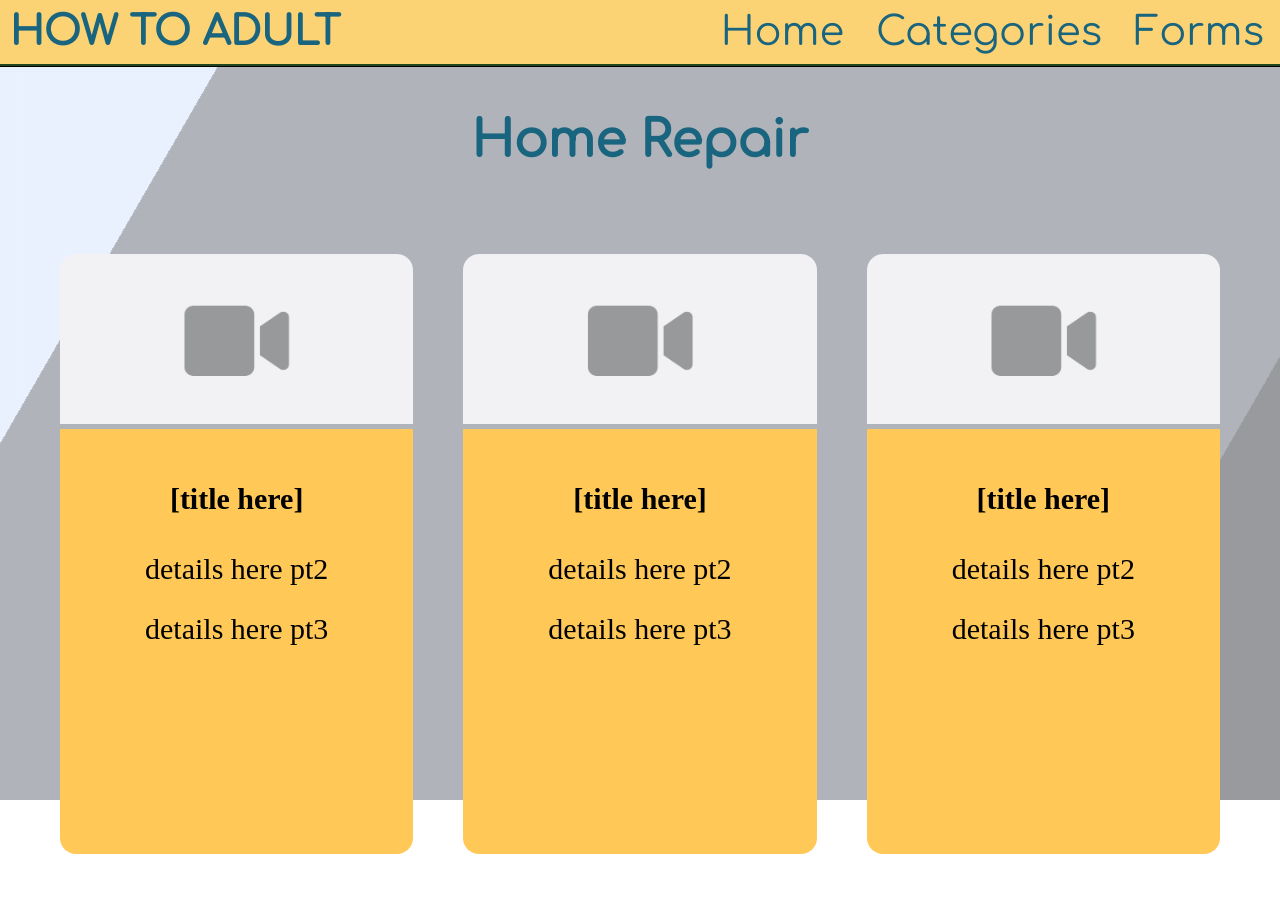
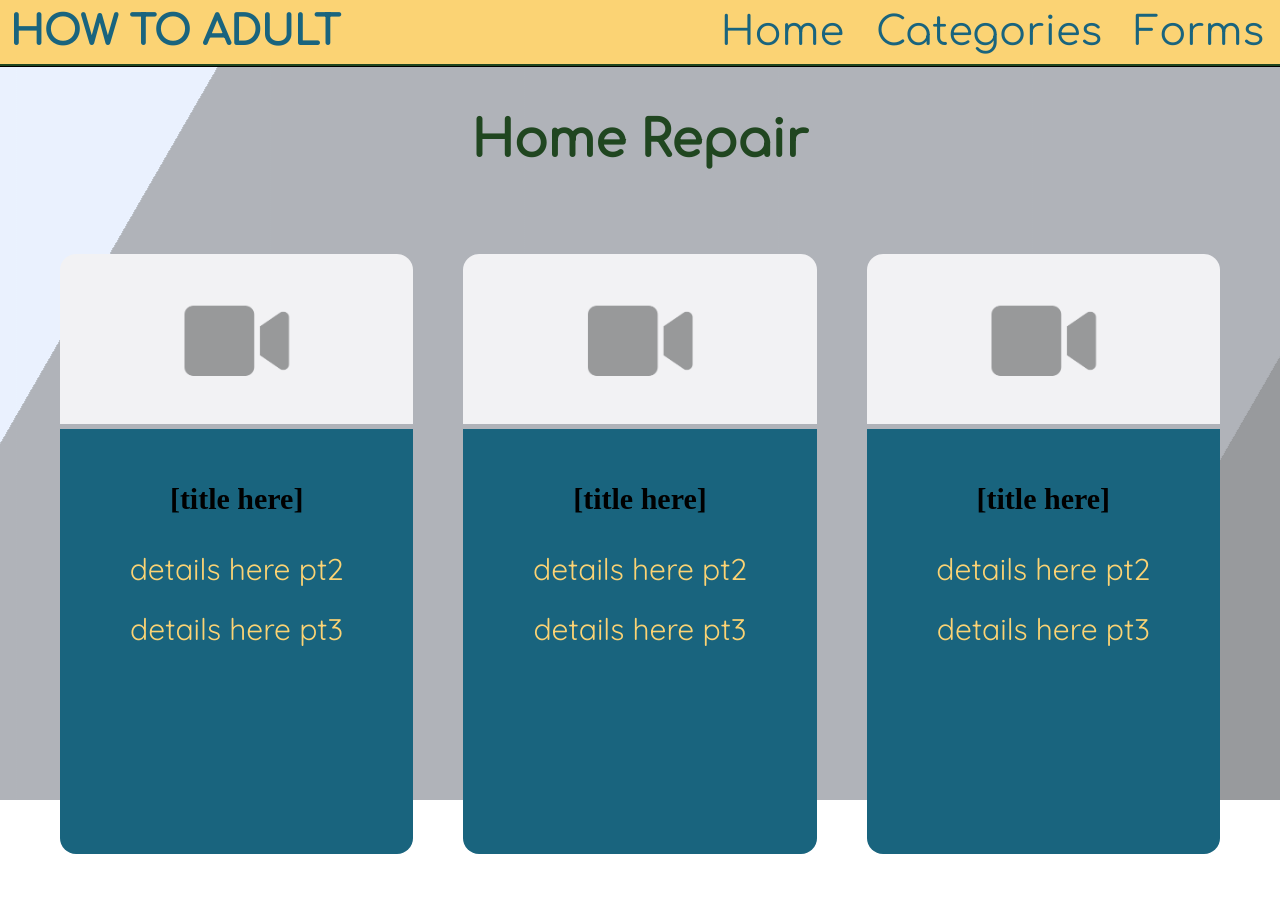
Before and after one commit to mahmouds1/How-To-Adult, a plain HTML site: page public/home-categories/homeRepair.html in a window 1280 px wide. Shown: the top 901 px of the page. Drawn offline with Linux system fonts and the light colour scheme; no server answers.

Commit message:
fonts and colors done for category pages

```diff
--- a/public/home-categories/catHDesign.css
+++ b/public/home-categories/catHDesign.css
@@ -24,7 +24,7 @@ h1.title_hta {
 }
 
 h1.cat_title {
-    color: #19647E;
+    color: #204620;
     margin: 2%;
     padding: 20px 10px 10px 10px;
     font-family: "Comfortaa";
@@ -213,7 +213,7 @@ a:link {
 
 /* Bottom Card Section */
 .property-description {
-    background: #FFC857;
+    background: #19647E;
     padding: 0.5em 1em;
     text-align: center;
     height: inherit;
@@ -223,4 +223,18 @@ a:link {
     box-shadow: 0 8px 16px 0 #1F2041;
 
 }
+
+.property-card a,
+.property-card a:visited,
+.property-card a:hover,
+.property-card a:active {
+    color: white;
+    font-family: 'Comfortaa';
+
+}
+
+p{
+    color: #FBD374;
+    font-family: 'Quicksand';
+}
 /* #endregion Card Interaction */
--- a/public/home-categories/homeRepair.html
+++ b/public/home-categories/homeRepair.html
@@ -7,6 +7,8 @@
         <title>Home Repair - How To Adult</title>
         <link rel="stylesheet" href="./catHDesign.css?{% now 'U' %}">
         <link rel="icon" href="./../resources/resource-icon.png">
+        <link rel="stylesheet" href="https://fonts.googleapis.com/css?family=Comfortaa">
+        <link rel="stylesheet" href="https://fonts.googleapis.com/css?family=Quicksand">
     </head>
 
     <body>
@@ -15,7 +17,7 @@
         <div class="bg bg3"></div>
 
         <header>
-            <link rel="stylesheet" href="https://fonts.googleapis.com/css?family=Comfortaa">
+
             <nav id="topBar">
                 <ul>
                     <a href="./../index.html">
--- a/public/personal-categories/catPDesign.css
+++ b/public/personal-categories/catPDesign.css
@@ -24,7 +24,7 @@ h1.title_hta {
 }
 
 h1.cat_title {
-    color: #19647E;
+    color: #204620;
     margin: 2%;
     padding: 20px 10px 10px 10px;
     font-family: "Comfortaa";
@@ -214,7 +214,7 @@ a:link {
 
 /* Bottom Card Section */
 .property-description {
-    background: #FFC857;
+    background: #19647E;
     padding: 0.5em 1em;
     text-align: center;
     height: inherit;
@@ -225,4 +225,18 @@ a:link {
 
 }
 
+.property-card a,
+.property-card a:visited,
+.property-card a:hover,
+.property-card a:active {
+    color: white;
+    font-family: 'Comfortaa';
+
+}
+
+p {
+    color: #FBD374;
+    font-family: 'Quicksand';
+}
+
 /* #endregion Card Interaction */
```
Also changed, not shown: public/home-categories/homeCleaning.html (+3 -1 lines), public/home-categories/homeGadgets.html (+3 -1 lines), public/index.html (+3 -1 lines), public/personal-categories/personalCooking.html (+3 -1 lines), public/personal-categories/personalGrowth.html (+3 -1 lines), public/personal-categories/personalTravel.html (+3 -1 lines).
